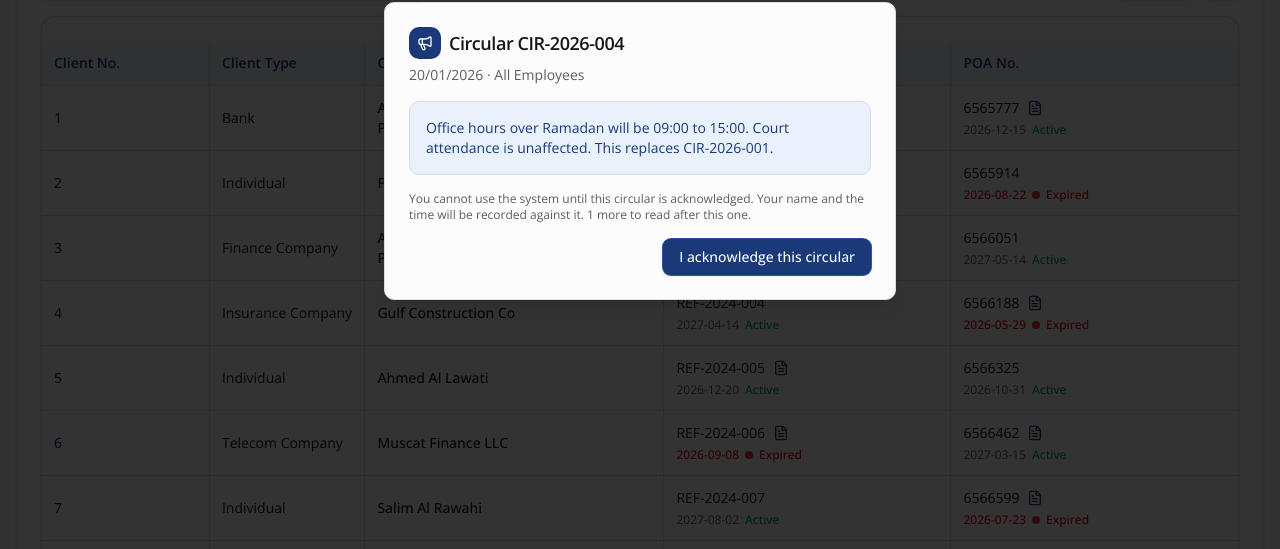
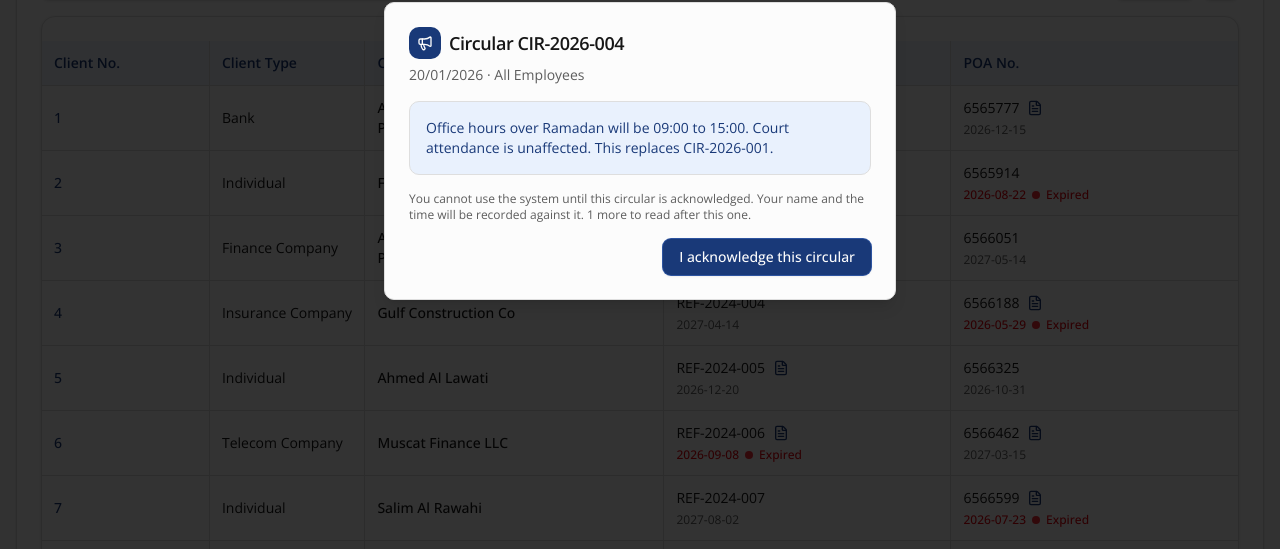
Before and after one commit to mehak187/elpnew, a React (Vite) app: page /clients in a window 1280 px wide. Shown: the part 249-798 px from the top of the page. Built offline with nearby package versions, Linux system fonts and the light colour scheme.

Commit message:
update ClientsList.jsx and LinkedCasesSection.jsx

```diff
--- a/src/pages/clients/ClientsList.jsx
+++ b/src/pages/clients/ClientsList.jsx
@@ -53,16 +53,11 @@ function ExpiryDate({ date }) {
         />
       )}
 
-      <span
-        className={cn(
-          "font-medium",
-          state === "valid" && "text-green-600",
-          state === "soon" && "text-red-600",
-          state === "expired" && "text-red-600"
-        )}
-      >
-        {EXPIRY_LABEL[state]}
-      </span>
+      {/* A date still in hand says nothing: only one running out or already
+          gone is worth a word. */}
+      {state !== "valid" && (
+        <span className="font-medium text-red-600">{EXPIRY_LABEL[state]}</span>
+      )}
     </p>
   );
 }
--- a/src/pages/clients/sections/LinkedCasesSection.jsx
+++ b/src/pages/clients/sections/LinkedCasesSection.jsx
@@ -143,15 +143,16 @@ export default function LinkedCasesSection() {
       exportValue: (row) =>
         isClosed(row)
           ? "Closed - ended at " + row.litigationLevel + " - " + row.caseStage
-          : [row.litigationLevel, row.caseStatus, row.caseStage].join(" - "),
+          : [row.litigationLevel, row.caseStage].join(" - "),
+      // A file still running says only where it is and what is happening
+      // there; saying "Active" as well adds nothing to a row that is plainly
+      // running. A closed one says where it ended.
       render: (_, row) => (
         <div className="space-y-1">
           <p className="font-semibold">{levelOf(row)}</p>
           <p className="text-xs text-muted-foreground">
-            {isClosed(row)
-              ? "Ended at " + row.litigationLevel
-              : row.caseStatus}{" "}
-            &bull; {row.caseStage}
+            {isClosed(row) && "Ended at " + row.litigationLevel + " • "}
+            {row.caseStage}
           </p>
         </div>
       ),
```
